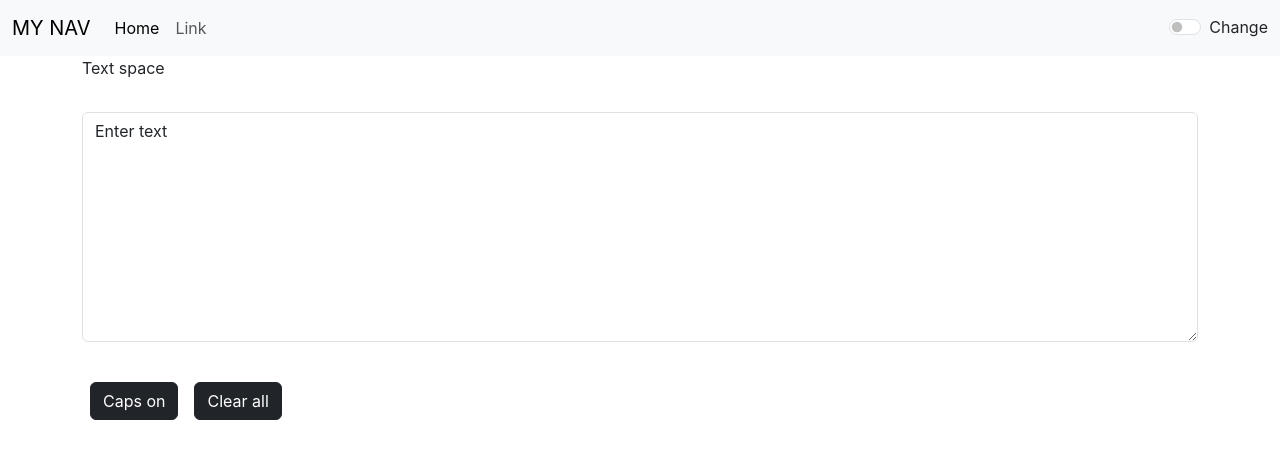
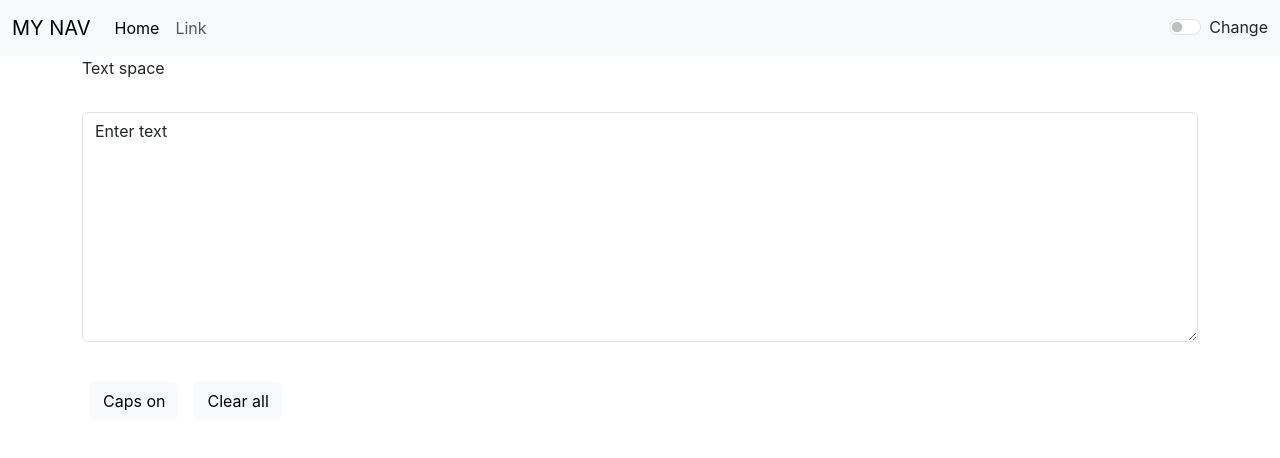
Before and after one commit to akshitchowdhury/app1, a React (Create React App) app: page / in a window 1280 px wide. Shown: the top 458 px of the page. Built offline with nearby package versions, Linux system fonts and the light colour scheme.

Commit message:
Add files via upload

```diff
--- a/src/App.js
+++ b/src/App.js
@@ -11,14 +11,18 @@ let display = ()=>{
 
   if(mode==='light'){
     setmode('dark')
-    document.body.style.backgroundColor = 'black'
+    // document.body.style.backgroundColor = 'grey'
   }
 
   else{
     setmode('light')
-    document.body.style.backgroundColor = 'white'
+    // document.body.style.backgroundColor = 'white'
   }
   }
+
+
+
+
 
 
 //  let display = ()=>
@@ -30,12 +34,12 @@ let display = ()=>{
     <>
 
 
-<Nav head = {"MY NAV"} display={display}></Nav>
+<Nav head = {"MY NAV"} mode = {mode} display={display}></Nav>
 
 
 
 
-<Textarea head ="Text space"/>
+<Textarea head ="Text space" mode={mode} />
 </>
 
   );
--- a/src/components/Nav.js
+++ b/src/components/Nav.js
@@ -3,8 +3,8 @@ import React from 'react'
 export default function Nav(props) {
   return (
 
-    <nav className="navbar navbar-expand-lg bg-body-tertiary">
-    <div className="container-fluid">
+    <nav className={`navbar navbar-expand-lg navbar-${props.mode} bg-${props.mode}`} >
+    <div className="container-fluid" >
       <a className="navbar-brand" href="/">{props.head}</a>
       <button className="navbar-toggler" type="button" data-bs-toggle="collapse" data-bs-target="#navbarSupportedContent" aria-controls="navbarSupportedContent" aria-expanded="false" aria-label="Toggle navigation">
         <span className="navbar-toggler-icon"></span>
@@ -19,7 +19,7 @@ export default function Nav(props) {
           </li>
 
         </ul>
-        <div className="form-check form-switch">
+        <div className={`form-check form-switch text-${props.mode==='light' ? 'dark' : 'light'}`}>
   <input className="form-check-input" type="checkbox" role="switch" id="flexSwitchCheckDefault" onClick={props.display}/>
   <label className="form-check-label" htmlFor="flexSwitchCheckDefault">
 
--- a/src/components/Textarea.js
+++ b/src/components/Textarea.js
@@ -29,7 +29,7 @@ export default function Textarea(props) {
   }
 
     return (
-        <div className='container'>
+        <div className='container' >
     <div className="mb-3">
     <label htmlFor="exampleFormControlTextarea1" className="form-label">{props.head}</label>
     <br>
@@ -39,9 +39,9 @@ export default function Textarea(props) {
   </div>
   <br>
   </br>
-  <button type="button" className="btn btn-dark mx-2" onClick={handleUpclick} >Caps on</button>
+  <button type="button" className={`btn btn-${props.mode} mx-2`} onClick={handleUpclick} >Caps on</button>
 
-  <button type="button" className="btn btn-dark mx-2 "onClick={erase}>Clear all</button>
+  <button type="button" className={`btn btn-${props.mode} mx-2`}onClick={erase}>Clear all</button>
   </div>
   )
 }
```
